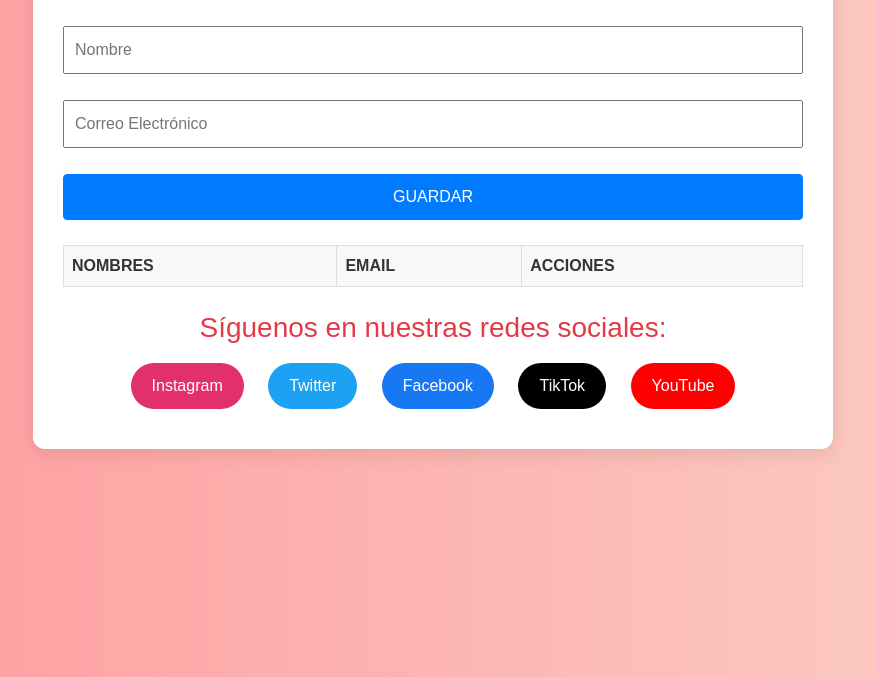
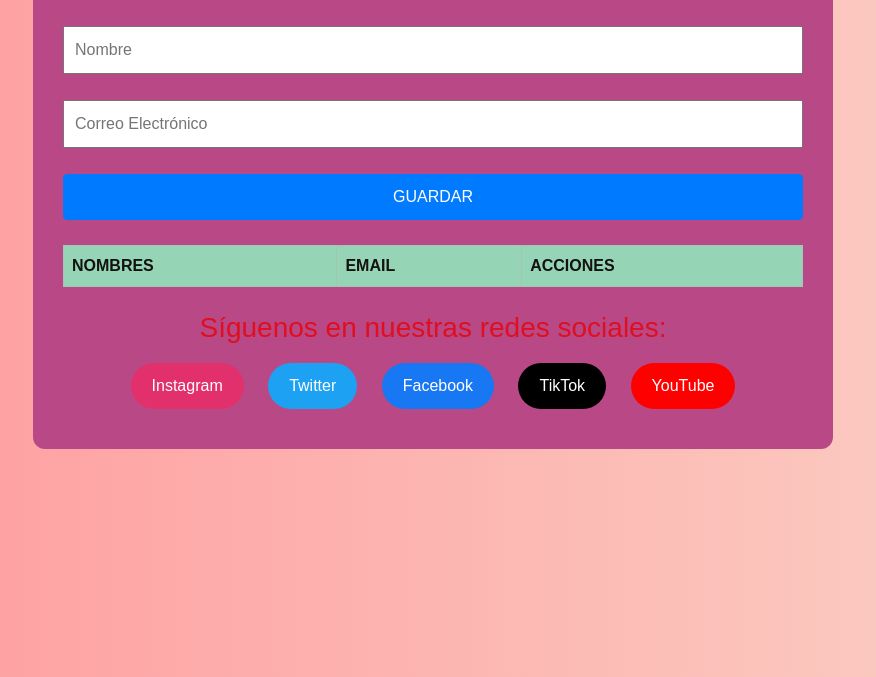
Before and after one commit to ccaccachahuafeli/empresa-en-javascript, a plain HTML site: page contacto.html in a window 1280 px wide. Shown: the part 123-800 px from the top of the page, without its empty margins (207-1083 px from the left). Drawn offline with nearby package versions, Linux system fonts and the light colour scheme.

Commit message:
actulizacionde contactos

```diff
--- a/contacto.html
+++ b/contacto.html
@@ -9,16 +9,16 @@
         body {
             background: linear-gradient(to right, #ff9a9e, #fad0c4);
             font-family: 'Arial', sans-serif;
-            color: #333333;
+            color: #141111;
             margin: 0;
             padding: 0;
         }
         .container {
             text-align: center;
             padding: 30px;
-            background-color: #ffffff;
+            background-color: #b84986;
             border-radius: 12px;
-            box-shadow: 0 4px 20px rgba(0, 0, 0, 0.1);
+            box-shadow: 0 4px 20px rgba(10, 0, 10, 0.007);
             margin: 20px auto;
             max-width: 800px;
         }
@@ -50,15 +50,15 @@
             margin-top: 20px;
         }
         table th, table td {
-            border: 1px solid #ddd;
+            border: 1px solid #a1c5b9;
             padding: 8px;
             text-align: left;
         }
         table th {
-            background-color: #f8f8f8;
+            background-color: #95d4b5;
         }
         h2, h3 {
-            color: #e63946;
+            color: #e00e1f;
         }
     </style>
         <!-- Enlace al archivo JS -->
```
